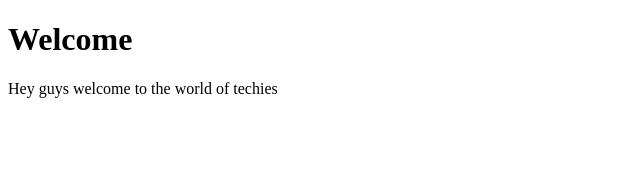
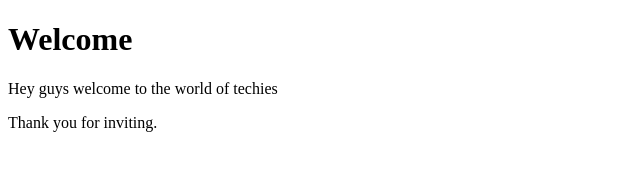
Before and after one commit to Swathijettiboina/Lets-Collab, a plain HTML site: page index.html in a window 1280 px wide. Shown: the whole page, without its empty margins (0-640 px from the left). Drawn offline with Linux system fonts and the light colour scheme.

Commit message:
Thank you message

```diff
--- a/index.html
+++ b/index.html
@@ -8,5 +8,6 @@
 <body>
     <h1>Welcome</h1>
     <p>Hey guys welcome to the world of techies</p>
+    <p>Thank you for inviting.</p>
 </body>
 </html>
```
